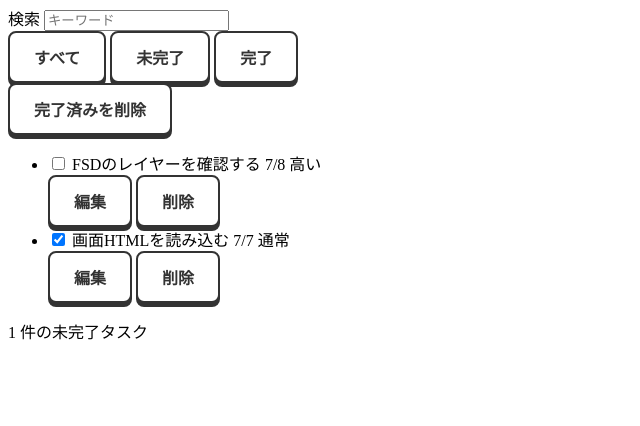
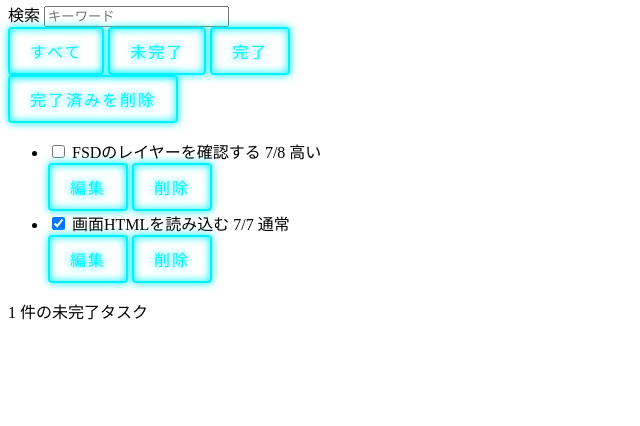
Before and after one commit to 74rina/todo_app_fsd, a plain HTML site: page index.html in a window 1280 px wide. Shown: the part 374-800 px from the top of the page, without its empty margins (0-640 px from the left). Drawn offline with Linux system fonts and the light colour scheme; files that its build step writes are made by us from their sources.

Commit message:
ボタンの色彩

```diff
--- a/src/shared/ui/button/button.CSS
+++ b/src/shared/ui/button/button.CSS
@@ -1,32 +1,27 @@
 .button {
-  /* 構造のベース */
-  display: inline-block;
-  padding: 12px 24px;
+  padding: 10px 20px;
   font-size: 16px;
-  font-weight: 600;
-  color: #333333;
-  text-align: center;
-  text-decoration: none;
+  color: #00f2fe;
+  background: transparent; /* 背景は透明 */
+  border: 2px solid #00f2fe;
+  border-radius: 4px;
+  text-transform: uppercase;
+  letter-spacing: 2px;
   cursor: pointer;
 
-  /* グラフィックの核心 */
-  background-color: #ffffff;
-  border: 2px solid #333333;
-  border-radius: 8px; /* 角丸で柔らかく */
-  box-shadow: 0 4px 0px #333333; /* 平面的な影でポップさを出す */
-
-  /* アニメーションのスムーズさ */
-  transition: all 0.2s ease;
+  /* ネオンのような光彩 */
+  text-shadow: 0 0 8px #00f2fe;
+  box-shadow:
+    0 0 8px #00f2fe,
+    inset 0 0 8px #00f2fe;
+  transition: 0.5s;
 }
 
-/* マウスを乗せたとき（ホバー） */
-.btn:hover {
-  transform: translateY(2px);
-  box-shadow: 0 2px 0px #333333;
+.button:hover {
+  color: #ffffff;
+  background: #00f2fe;
+  /* ホバーで全体を発光させる */
+  box-shadow:
+    0 0 20px #00f2fe,
+    0 0 60px #00f2fe;
 }
-
-/* クリックした瞬間 */
-.btn:active {
-  transform: translateY(4px);
-  box-shadow: 0 0px 0px #333333;
-}
```
